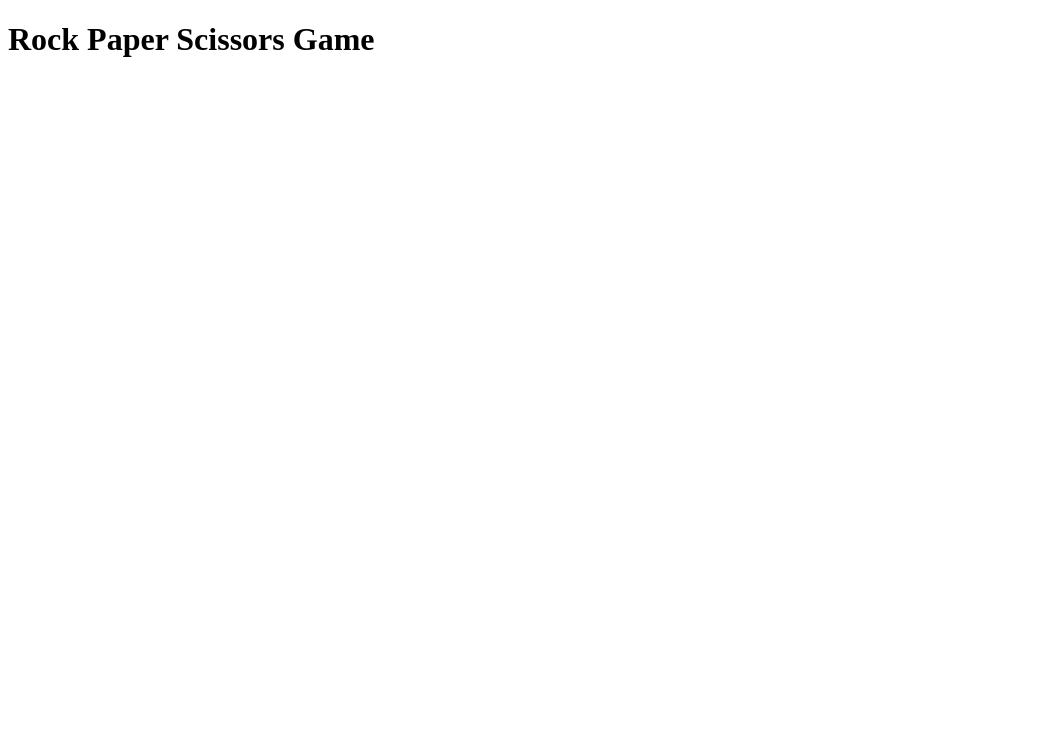
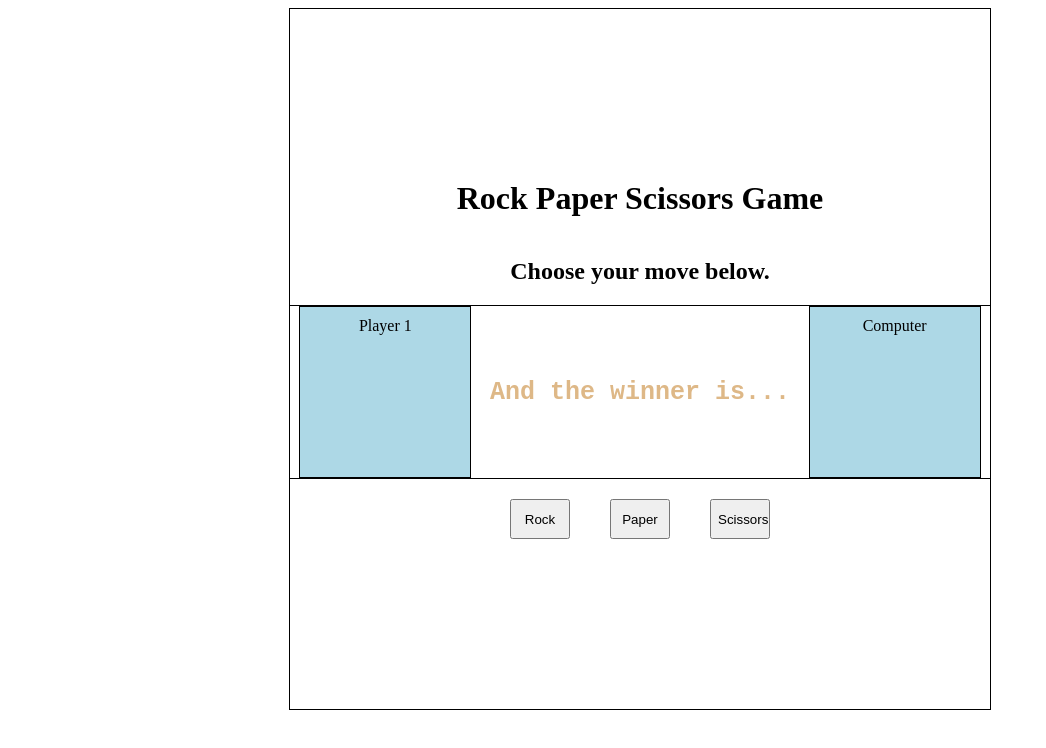
Before and after one commit to jbanning22/RockPaperScissors, a plain HTML site: page index.html in a window 1280 px wide. Shown: the whole page, without its empty margins (0-1046 px from the left). Drawn offline with Linux system fonts and the light colour scheme.

Commit message:
update-RPS-layout

```diff
--- a/index.css
+++ b/index.css
@@ -0,0 +1,44 @@
+.box {
+  width: 150px;
+  height: 150px;
+  border: 1px solid black;
+  padding: 10px;
+  margin: 0;
+  text-align: center;
+}
+.blue {
+  background: lightblue;
+}
+.container {
+  flex-direction: column;
+  border: 1px solid black;
+  width: 700px;
+  height: 700px;
+}
+.center {
+    display: flex;
+    justify-content: center;
+    align-items: center;
+}
+.images {
+    border: 1px solid black;
+
+    flex-direction: row;
+    display:flex;
+    width: 100%;
+    justify-content: space-around;
+    align-items:center;
+}
+button {
+        height: 40px;
+        width: 60px;
+        margin: 20px;
+
+
+}
+p {
+   font-size: 25px;
+   color: burlywood;
+   font-weight: bold;
+   font-family: monospace;
+}
--- a/index.html
+++ b/index.html
@@ -1,12 +1,34 @@
 <!DOCTYPE html>
 <html lang="en">
-<head>
-    <meta charset="UTF-8">
-    <meta http-equiv="X-UA-Compatible" content="IE=edge">
-    <meta name="viewport" content="width=device-width, initial-scale=1.0">
-    <title>RockPaperScissors</title>
-</head>
-<body>
-   <h1> Rock Paper Scissors Game</h1>
-</body>
+    <head>
+        <meta charset="UTF-8" />
+        <meta http-equiv="X-UA-Compatible" content="IE=edge" />
+        <link rel="stylesheet" href="index.css" />
+        <meta name="viewport" content="width=device-width, initial-scale=1.0" />
+        <title>RockPaperScissors</title>
+    </head>
+    <body>
+        <div class="parentContainer center">
+            <div class="container center">
+
+                <h1>Rock Paper Scissors Game</h1>
+
+                <h2>Choose your move below.</h2>
+
+                <div class="images">
+                    <div class="blue box">Player 1</div>
+                    <p id="results">And the winner is...</p>
+                    <div class="blue box">Computer</div>
+
+                </div>
+
+                <div class="buttons center">
+                    <button type="button">Rock</button>
+                    <button type="button">Paper</button>
+                    <button type="button">Scissors</button>
+                </div>
+
+            </div>
+        </div>
+    </body>
 </html>
```
